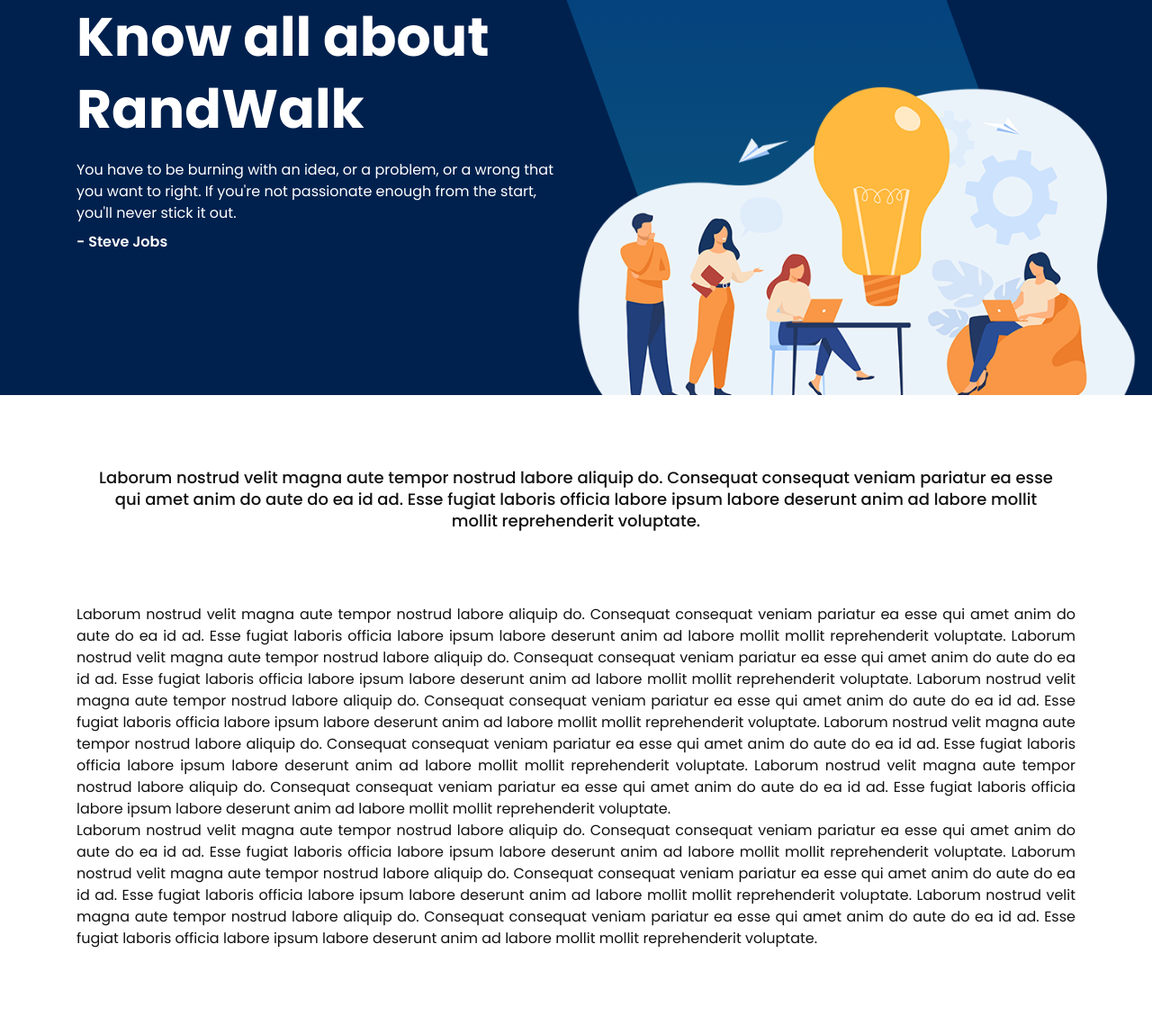
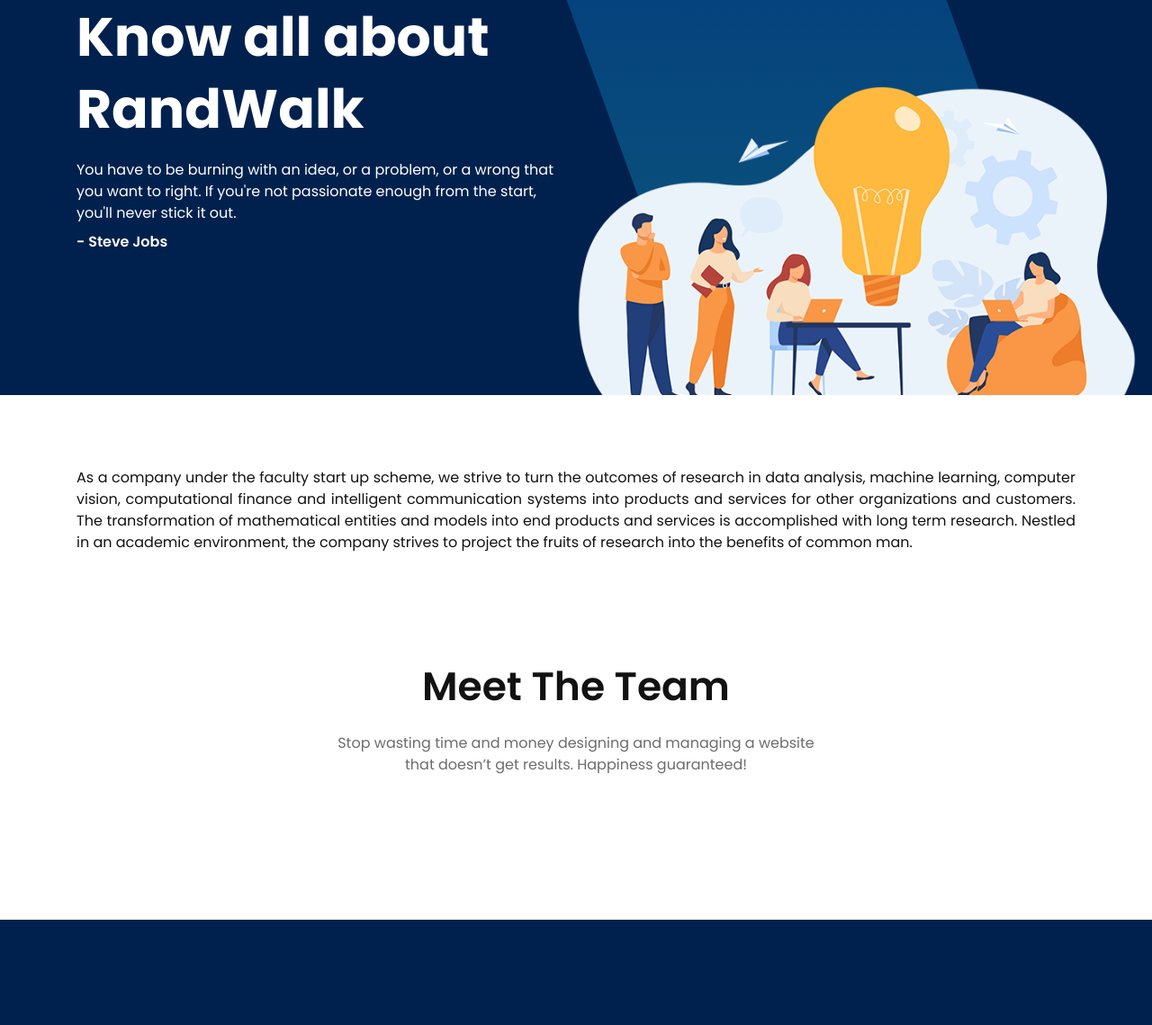
Before and after one commit to SparktechSolutions/randwalk-django, a Django app: page /about-us in a window 1280 px wide. Shown: the part 239-1378 px from the top of the page at 90% size. Run offline with Django 3.2, Linux system fonts and the light colour scheme; some libraries are stand-ins or nearby versions.

Commit message:
changed about us page

```diff
--- a/templates/about_us.html
+++ b/templates/about_us.html
@@ -36,45 +36,8 @@
     <section>
         <div class="container">
             <div class="row">
-                <div class="col-lg-12">
-                    <p class="description">Laborum nostrud velit magna aute tempor nostrud labore aliquip do.
-                        Consequat consequat veniam pariatur ea esse qui amet anim do aute do ea id ad.
-                        Esse fugiat laboris officia labore ipsum labore deserunt anim ad labore mollit
-                        mollit reprehenderit voluptate.</p>
-                </div>
-            </div>
-        </div>
-    </section>
-
-    <section>
-        <div class="container">
-            <div class="row">
-                <div class="col-lg-12">
-                    <p class="text-justify">Laborum nostrud velit magna aute tempor nostrud labore aliquip do.
-                        Consequat consequat veniam pariatur ea esse qui amet anim do aute do ea id ad.
-                        Esse fugiat laboris officia labore ipsum labore deserunt anim ad labore mollit
-                        mollit reprehenderit voluptate. Laborum nostrud velit magna aute tempor nostrud labore aliquip do.
-                        Consequat consequat veniam pariatur ea esse qui amet anim do aute do ea id ad.
-                        Esse fugiat laboris officia labore ipsum labore deserunt anim ad labore mollit
-                        mollit reprehenderit voluptate. Laborum nostrud velit magna aute tempor nostrud labore aliquip do.
-                        Consequat consequat veniam pariatur ea esse qui amet anim do aute do ea id ad.
-                        Esse fugiat laboris officia labore ipsum labore deserunt anim ad labore mollit
-                        mollit reprehenderit voluptate. Laborum nostrud velit magna aute tempor nostrud labore aliquip do.
-                        Consequat consequat veniam pariatur ea esse qui amet anim do aute do ea id ad.
-                        Esse fugiat laboris officia labore ipsum labore deserunt anim ad labore mollit
-                        mollit reprehenderit voluptate. Laborum nostrud velit magna aute tempor nostrud labore aliquip do.
-                        Consequat consequat veniam pariatur ea esse qui amet anim do aute do ea id ad.
-                        Esse fugiat laboris officia labore ipsum labore deserunt anim ad labore mollit
-                        mollit reprehenderit voluptate. <br/> Laborum nostrud velit magna aute tempor nostrud labore aliquip do.
-                        Consequat consequat veniam pariatur ea esse qui amet anim do aute do ea id ad.
-                        Esse fugiat laboris officia labore ipsum labore deserunt anim ad labore mollit
-                        mollit reprehenderit voluptate. Laborum nostrud velit magna aute tempor nostrud labore aliquip do.
-                        Consequat consequat veniam pariatur ea esse qui amet anim do aute do ea id ad.
-                        Esse fugiat laboris officia labore ipsum labore deserunt anim ad labore mollit
-                        mollit reprehenderit voluptate. Laborum nostrud velit magna aute tempor nostrud labore aliquip do.
-                        Consequat consequat veniam pariatur ea esse qui amet anim do aute do ea id ad.
-                        Esse fugiat laboris officia labore ipsum labore deserunt anim ad labore mollit
-                        mollit reprehenderit voluptate.</p>
+                <div class="col-lg-12 mt-80">
+                    <p class="text-justify">As a company under the faculty start up scheme, we strive to turn the outcomes of research in data analysis, machine learning, computer vision, computational finance  and intelligent communication systems into products and services for other organizations and customers. The transformation of mathematical entities and models into end products and services is accomplished with long term research. Nestled in an academic environment, the company strives to project the fruits of research into the benefits of common man.</p>
                 </div>
             </div>
         </div>
```
